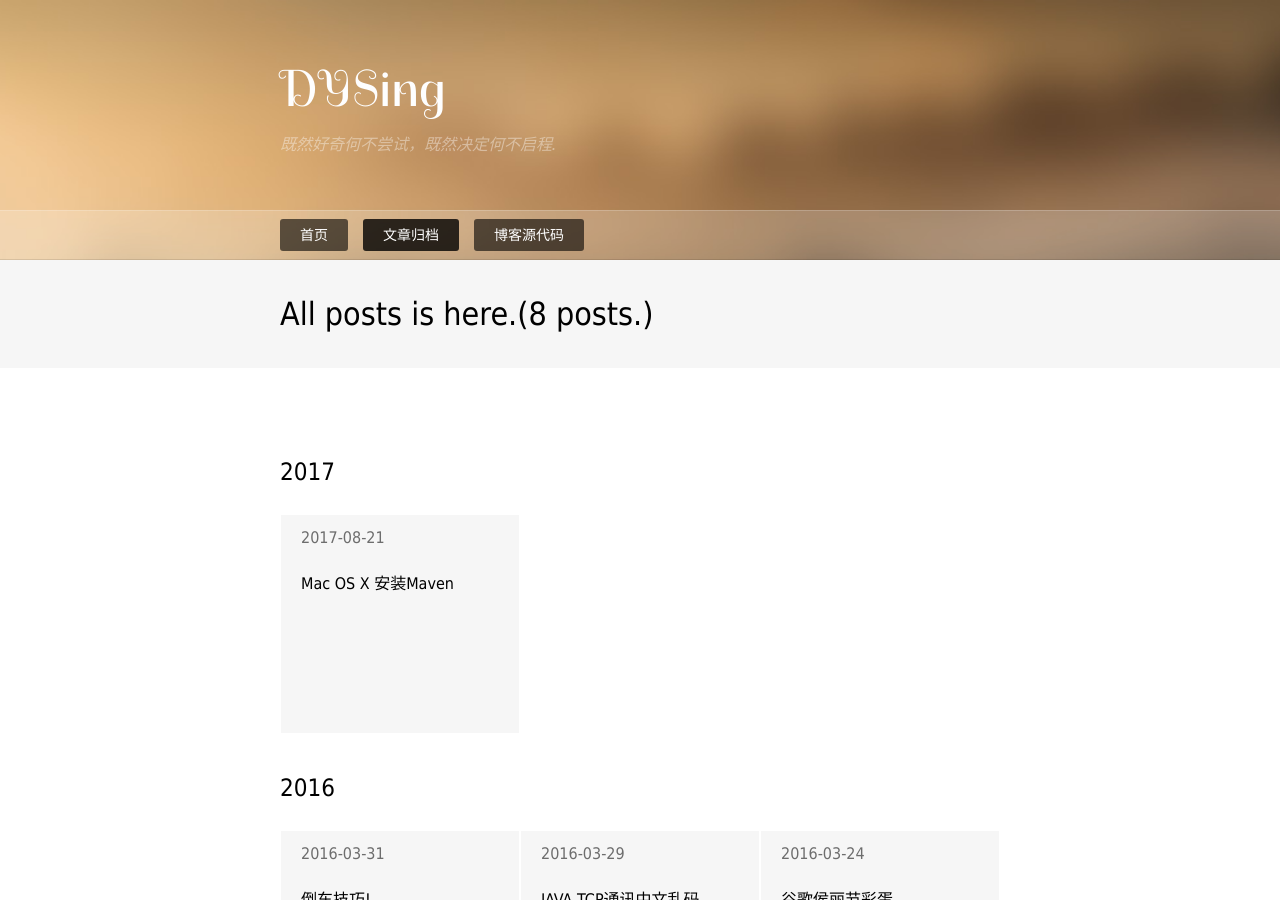
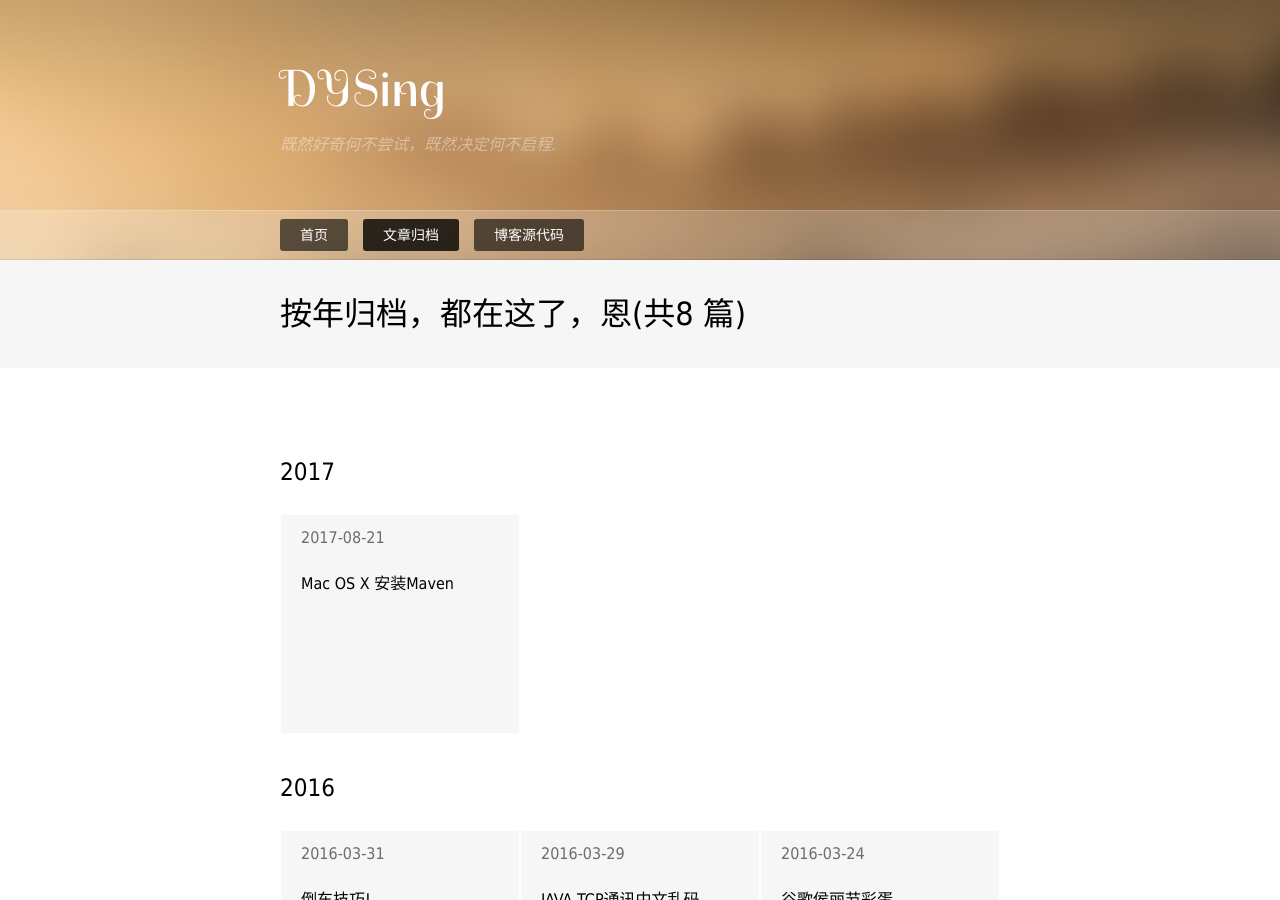
Before and after one commit to DYSing/dysing.github.io, a Jekyll site: the page built from archives.html, in a window 1280 px wide and 900 px high. Built offline with Jekyll 4.4.1, drawn with Linux system fonts in a browser that asks for light colours.

Commit message:
修改归档页面统计的那行话

```diff
--- a/archives.html
+++ b/archives.html
@@ -7,7 +7,7 @@ isArchive: true
 ---
 <article class="main-article main-article-page">
     <div class="violet-title">
-        <h3 class="violet-title-item">All posts is here.<span>({{ site.posts | size }} posts.)</span></h3>
+        <h3 class="violet-title-item">按年归档，都在这了，恩<span>(共{{ site.posts | size }} 篇)</span></h3>
     </div>
     <div class="violet-post">
         <div class="main-article-contant">
```
